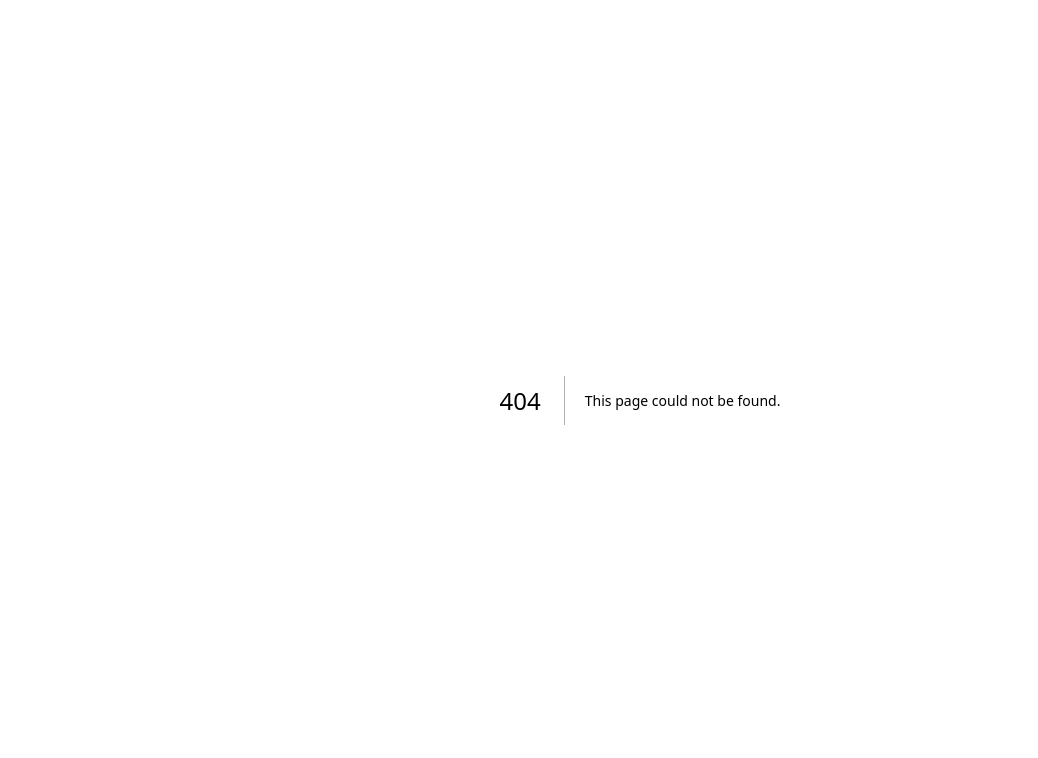
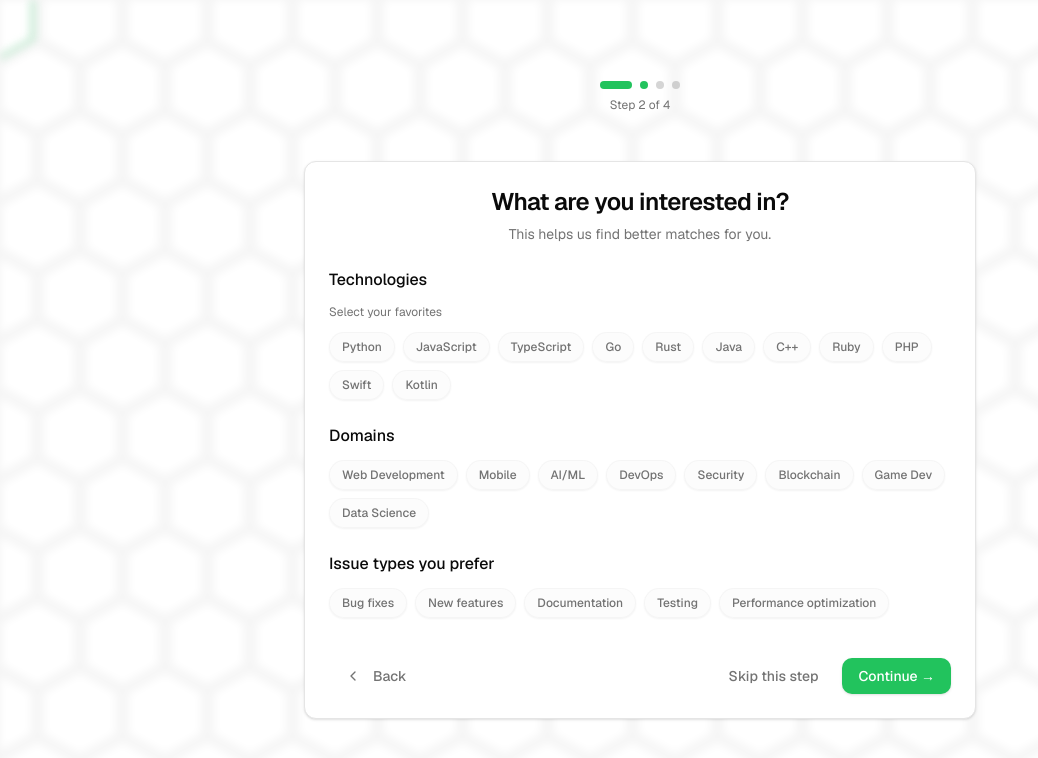
Before and after one commit to heronlancellot/bee2bee, a Next.js app in the folder frontend/: page /onboarding/interests in a window 1280 px wide. Before the commit this address had no page. Shown: the top 758 px of the page, without its empty margins (0-1038 px from the left). Built offline with nearby package versions, Linux system fonts and the light colour scheme.

Commit message:
feat(onboarding): implement interests selection page with technology, domain, and issue type options

```diff
--- /dev/null
+++ b/frontend/src/app/onboarding/interests/page.tsx
@@ -0,0 +1,224 @@
+"use client";
+
+import { useState } from "react";
+import { useRouter } from "next/navigation";
+import { Button } from "@/components/ui/button";
+import {
+  Card,
+  CardContent,
+  CardDescription,
+  CardHeader,
+  CardTitle,
+} from "@/components/ui/card";
+import { Checkbox } from "@/components/ui/checkbox";
+import { Label } from "@/components/ui/label";
+import { Badge } from "@/components/ui/badge";
+import { HexagonBackground } from "@/components/ui/hexagon-background";
+import { OnboardingProgress } from "@/components/onboarding-progress";
+import { ChevronLeft } from "lucide-react";
+
+const technologies = [
+  "Python",
+  "JavaScript",
+  "TypeScript",
+  "Go",
+  "Rust",
+  "Java",
+  "C++",
+  "Ruby",
+  "PHP",
+  "Swift",
+  "Kotlin",
+];
+
+const domains = [
+  "Web Development",
+  "Mobile",
+  "AI/ML",
+  "DevOps",
+  "Security",
+  "Blockchain",
+  "Game Dev",
+  "Data Science",
+];
+
+const issueTypes = [
+  { id: "bug-fixes", label: "Bug fixes" },
+  { id: "new-features", label: "New features" },
+  { id: "documentation", label: "Documentation" },
+  { id: "testing", label: "Testing" },
+  { id: "performance", label: "Performance optimization" },
+];
+
+export default function InterestsPage() {
+  const router = useRouter();
+  const [selectedTechnologies, setSelectedTechnologies] = useState<string[]>([]);
+  const [selectedDomains, setSelectedDomains] = useState<string[]>([]);
+  const [selectedIssueTypes, setSelectedIssueTypes] = useState<string[]>([]);
+
+  const toggleTechnology = (tech: string) => {
+    setSelectedTechnologies((prev) =>
+      prev.includes(tech) ? prev.filter((t) => t !== tech) : [...prev, tech]
+    );
+  };
+
+  const toggleDomain = (domain: string) => {
+    setSelectedDomains((prev) =>
+      prev.includes(domain) ? prev.filter((d) => d !== domain) : [...prev, domain]
+    );
+  };
+
+  const toggleIssueType = (id: string) => {
+    setSelectedIssueTypes((prev) =>
+      prev.includes(id) ? prev.filter((i) => i !== id) : [...prev, id]
+    );
+  };
+
+  const handleContinue = () => {
+    // TODO: Save to backend
+    console.log({
+      technologies: selectedTechnologies,
+      domains: selectedDomains,
+      issueTypes: selectedIssueTypes,
+    });
+    router.push("/onboarding/repositories"); // Step 3
+  };
+
+  const handleSkip = () => {
+    router.push("/onboarding/repositories"); // Step 3
+  };
+
+  const handleBack = () => {
+    router.push("/onboarding");
+  };
+
+  return (
+    <HexagonBackground
+      hexagonSize={80}
+      hexagonMargin={5}
+      className="flex h-svh flex-col items-center justify-center p-4 md:p-6"
+    >
+      <div className="w-full max-w-2xl relative z-10 flex flex-col gap-4 max-h-full">
+        <OnboardingProgress currentStep={1} totalSteps={4} />
+
+        <Card className="flex-1 flex flex-col overflow-hidden">
+          <CardHeader className="text-center shrink-0">
+            <CardTitle className="text-xl md:text-2xl">What are you interested in?</CardTitle>
+            <CardDescription className="text-sm">
+              This helps us find better matches for you.
+            </CardDescription>
+          </CardHeader>
+          <CardContent className="space-y-4 md:space-y-6 overflow-y-auto flex-1">
+            {/* Technologies */}
+            <div className="space-y-3">
+              <Label className="text-base font-medium">
+                Technologies
+              </Label>
+              <p className="text-xs text-muted-foreground">
+                Select your favorites
+              </p>
+              <div className="flex flex-wrap gap-2">
+                {technologies.map((tech) => (
+                  <button
+                    key={tech}
+                    type="button"
+                    onClick={() => toggleTechnology(tech)}
+                    className={`shrink-0 px-3 py-1.5 rounded-full text-xs font-medium transition-all duration-300 ${
+                      selectedTechnologies.includes(tech)
+                        ? "bg-primary/10 backdrop-blur-sm text-primary border border-primary/30 shadow-[0_0_8px_hsl(var(--secondary-accent)/0.2)]"
+                        : "bg-muted/30 backdrop-blur-sm border border-border/30 text-muted-foreground hover:bg-muted/50 hover:border-primary/20 hover:text-primary hover:shadow-[0_0_4px_hsl(var(--primary)/0.15)]"
+                    }`}
+                    style={{
+                      boxShadow: selectedTechnologies.includes(tech) ? undefined : '0 1px 2px rgba(0, 0, 0, 0.05)'
+                    }}
+                  >
+                    {tech}
+                  </button>
+                ))}
+              </div>
+            </div>
+
+            {/* Domains */}
+            <div className="space-y-3">
+              <Label className="text-base font-medium">
+                Domains
+              </Label>
+              <div className="flex flex-wrap gap-2">
+                {domains.map((domain) => (
+                  <button
+                    key={domain}
+                    type="button"
+                    onClick={() => toggleDomain(domain)}
+                    className={`shrink-0 px-3 py-1.5 rounded-full text-xs font-medium transition-all duration-300 ${
+                      selectedDomains.includes(domain)
+                        ? "bg-primary/10 backdrop-blur-sm text-primary border border-primary/30 shadow-[0_0_8px_hsl(var(--secondary-accent)/0.2)]"
+                        : "bg-muted/30 backdrop-blur-sm border border-border/30 text-muted-foreground hover:bg-muted/50 hover:border-primary/20 hover:text-primary hover:shadow-[0_0_4px_hsl(var(--primary)/0.15)]"
+                    }`}
+                    style={{
+                      boxShadow: selectedDomains.includes(domain) ? undefined : '0 1px 2px rgba(0, 0, 0, 0.05)'
+                    }}
+                  >
+                    {domain}
+                  </button>
+                ))}
+              </div>
+            </div>
+
+            {/* Issue Types */}
+            <div className="space-y-3">
+              <Label className="text-base font-medium">
+                Issue types you prefer
+              </Label>
+              <div className="flex flex-wrap gap-2">
+                {issueTypes.map((issueType) => (
+                  <button
+                    key={issueType.id}
+                    type="button"
+                    onClick={() => toggleIssueType(issueType.id)}
+                    className={`shrink-0 px-3 py-1.5 rounded-full text-xs font-medium transition-all duration-300 ${
+                      selectedIssueTypes.includes(issueType.id)
+                        ? "bg-primary/10 backdrop-blur-sm text-primary border border-primary/30 shadow-[0_0_8px_hsl(var(--secondary-accent)/0.2)]"
+                        : "bg-muted/30 backdrop-blur-sm border border-border/30 text-muted-foreground hover:bg-muted/50 hover:border-primary/20 hover:text-primary hover:shadow-[0_0_4px_hsl(var(--primary)/0.15)]"
+                    }`}
+                    style={{
+                      boxShadow: selectedIssueTypes.includes(issueType.id) ? undefined : '0 1px 2px rgba(0, 0, 0, 0.05)'
+                    }}
+                  >
+                    {issueType.label}
+                  </button>
+                ))}
+              </div>
+            </div>
+
+            {/* Actions */}
+            <div className="flex items-center justify-between pt-4">
+              <Button
+                variant="ghost"
+                onClick={handleBack}
+                className="text-muted-foreground transition-colors hover:bg-transparent hover:text-primary"
+              >
+                <ChevronLeft className="h-4 w-4 mr-1" />
+                Back
+              </Button>
+              <div className="flex gap-2">
+                <Button
+                  variant="ghost"
+                  onClick={handleSkip}
+                  className="text-muted-foreground transition-colors hover:bg-transparent hover:text-primary"
+                >
+                  Skip this step
+                </Button>
+                <Button
+                  onClick={handleContinue}
+                  className="bg-primary hover:bg-primary/90"
+                >
+                  Continue →
+                </Button>
+              </div>
+            </div>
+          </CardContent>
+        </Card>
+      </div>
+    </HexagonBackground>
+  );
+}
--- a/frontend/src/app/onboarding/page.tsx
+++ b/frontend/src/app/onboarding/page.tsx
@@ -12,6 +12,7 @@ import {
 } from "@/components/ui/card";
 import { Checkbox } from "@/components/ui/checkbox";
 import { Label } from "@/components/ui/label";
+import { HexagonBackground } from "@/components/ui/hexagon-background";
 import { OnboardingProgress } from "@/components/onboarding-progress";
 
 const motivations = [
@@ -46,27 +47,31 @@ export default function OnboardingPage() {
   const handleContinue = () => {
     // TODO: Save preferences to backend
     console.log({ motivations: selectedMotivations, experienceLevel });
-    router.push("/dashboard");
+    router.push("/onboarding/interests");
   };
 
   const handleSkip = () => {
-    router.push("/dashboard");
+    router.push("/onboarding/interests");
   };
 
   return (
-    <div className="flex min-h-svh flex-col items-center justify-center gap-6 bg-muted p-6 md:p-10">
-      <div className="w-full max-w-2xl">
+    <HexagonBackground
+      hexagonSize={80}
+      hexagonMargin={5}
+      className="flex h-svh flex-col items-center justify-center p-4 md:p-6"
+    >
+      <div className="w-full max-w-2xl relative z-10 flex flex-col gap-4 max-h-full">
         <OnboardingProgress currentStep={0} totalSteps={4} />
 
-        <Card>
-          <CardHeader className="text-center">
-            <CardTitle className="text-2xl">Welcome, @username! 👋</CardTitle>
-            <CardDescription>
+        <Card className="flex-1 flex flex-col overflow-hidden">
+          <CardHeader className="text-center shrink-0">
+            <CardTitle className="text-xl md:text-2xl">Welcome, @username! 👋</CardTitle>
+            <CardDescription className="text-sm">
               We're analyzing your GitHub profile right now. While we do that,
               tell us a bit about yourself.
             </CardDescription>
           </CardHeader>
-          <CardContent className="space-y-8">
+          <CardContent className="space-y-6 md:space-y-8 overflow-y-auto flex-1">
             <div className="space-y-4">
               <Label className="text-base font-medium">
                 What brings you to RepoMind?
@@ -99,24 +104,23 @@ export default function OnboardingPage() {
               </div>
             </div>
 
-            <div className="space-y-4">
+            <div className="space-y-3">
               <Label className="text-base font-medium">
                 What's your experience level?
               </Label>
-              <div className="space-y-2">
+              <div className="grid grid-cols-2 gap-2">
                 {experienceLevels.map((level) => (
                   <div
                     key={level.id}
                     onClick={() => setExperienceLevel(level.id)}
-                    className={`flex cursor-pointer items-center justify-between rounded-lg border-2 p-4 transition-all ${
+                    className={`flex cursor-pointer flex-col items-center justify-center rounded-lg border-2 p-3 transition-all ${
                       experienceLevel === level.id
                         ? "border-primary bg-primary/5"
                         : "border-border hover:border-primary/50"
                     } `}
                   >
-                    <div className="flex items-center gap-3">
                     <div
-                        className={`h-4 w-4 rounded-full border-2 transition-all ${
+                      className={`h-3 w-3 rounded-full border-2 transition-all mb-2 ${
                         experienceLevel === level.id
                           ? "border-primary bg-primary"
                           : "border-muted-foreground/50"
@@ -126,11 +130,8 @@ export default function OnboardingPage() {
                         <div className="h-full w-full scale-50 rounded-full bg-white" />
                       )}
                     </div>
-                      <div>
-                        <p className="text-sm font-medium">{level.label}</p>
-                      </div>
-                    </div>
-                    <p className="text-xs text-muted-foreground">
+                    <p className="text-sm font-medium text-center">{level.label}</p>
+                    <p className="text-xs text-muted-foreground text-center">
                       {level.description}
                     </p>
                   </div>
@@ -148,7 +149,7 @@ export default function OnboardingPage() {
               </Button>
               <Button
                 onClick={handleContinue}
-                className="rounded-lg bg-black text-white hover:bg-neutral-700"
+                className="bg-primary hover:bg-primary/90"
               >
                 Continue →
               </Button>
@@ -156,6 +157,6 @@ export default function OnboardingPage() {
           </CardContent>
         </Card>
       </div>
-    </div>
+    </HexagonBackground>
   );
 }
```
Lines whose indentation alone changed are shown as unchanged.
